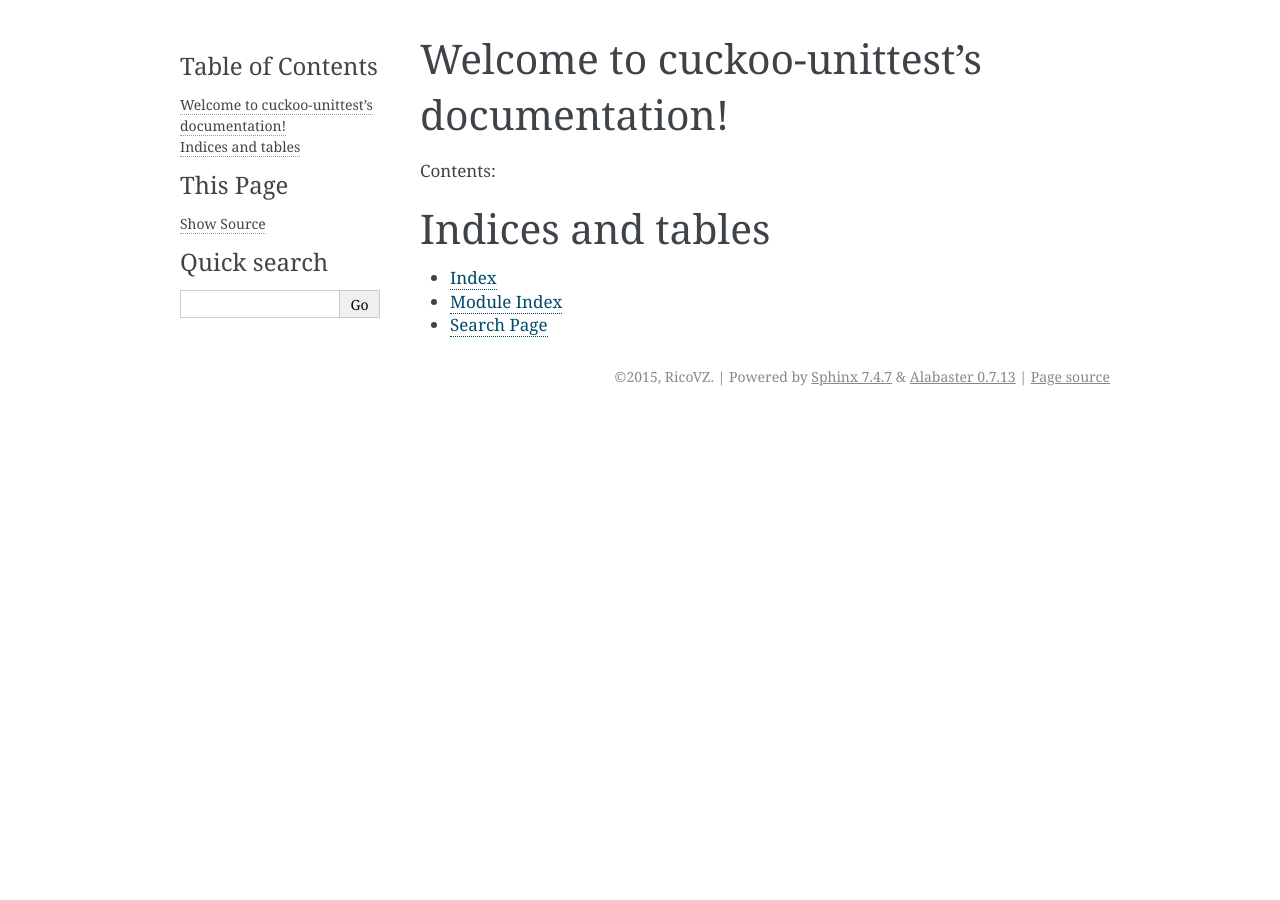
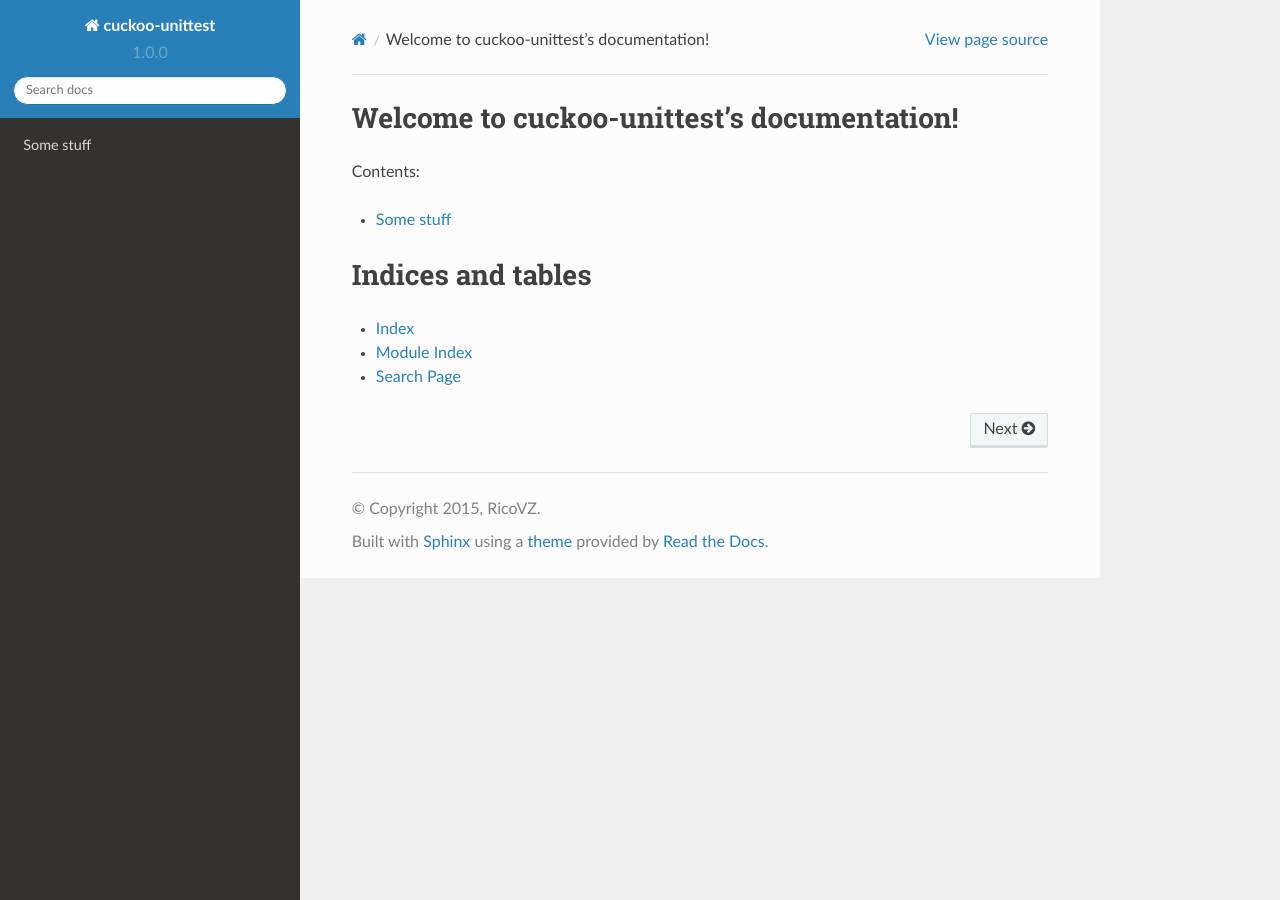
Before and after one commit to RicoVZ/cuckoo-unittest-docs, a Sphinx documentation site: the page built from docs/source/index.rst, in a window 1280 px wide. Built offline with Sphinx 7.4.7 and the Read the Docs theme 2.0.0, drawn with Linux system fonts in a browser that asks for light colours.

Commit message:
Theme change

```diff
--- /dev/null
+++ b/docs/source/Test.rst
@@ -0,0 +1,4 @@
+Some stuff
+==========
+
+Lalala lalala la la la.
--- a/docs/source/conf.py
+++ b/docs/source/conf.py
@@ -108,7 +108,7 @@ todo_include_todos = False
 
 # The theme to use for HTML and HTML Help pages.  See the documentation for
 # a list of builtin themes.
-html_theme = 'alabaster'
+html_theme = 'sphinx_rtd_theme'
 
 # Theme options are theme-specific and customize the look and feel of a theme
 # further.  For a list of options available for each theme, see the
--- a/docs/source/index.rst
+++ b/docs/source/index.rst
@@ -11,6 +11,8 @@ Contents:
 .. toctree::
    :maxdepth: 2
 
+   Test
+
 
 
 Indices and tables
```
